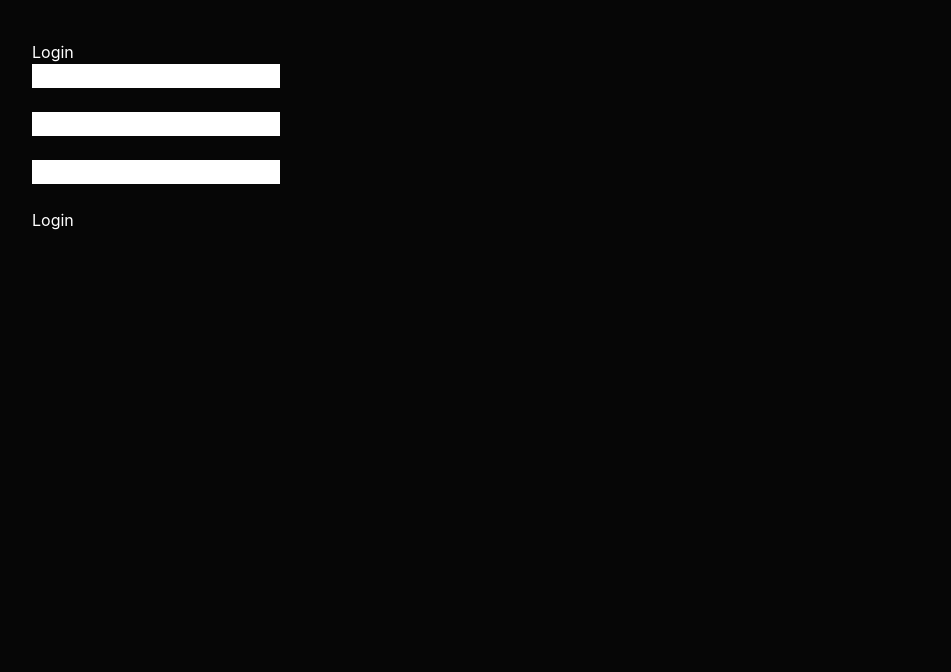
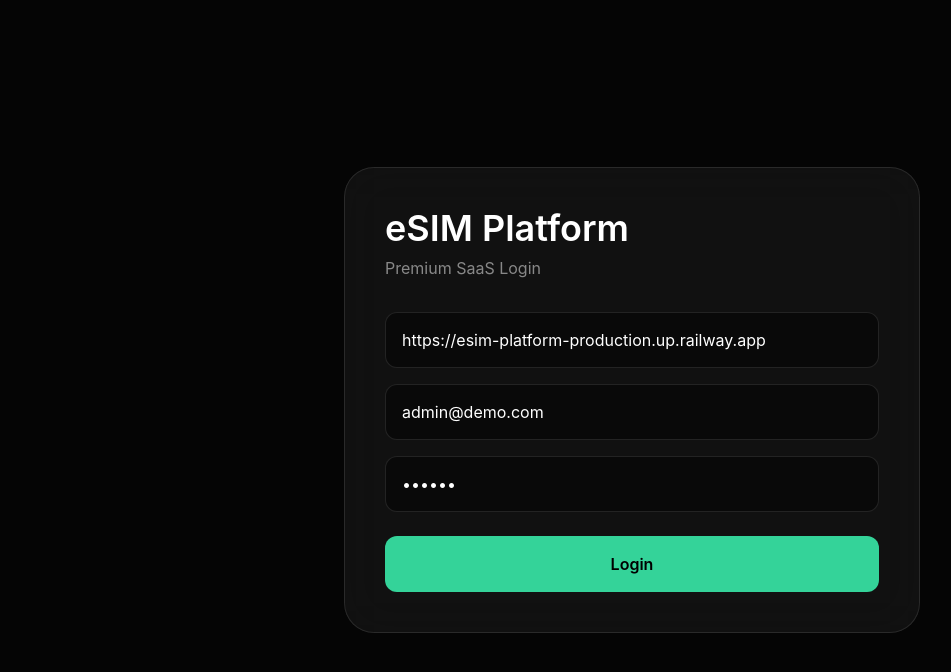
Before and after one commit to rkan22/esim-platform, a Next.js app in the folder apps/web/: page / in a window 1280 px wide. Shown: the top 672 px of the page, without its empty margins (8-959 px from the left). Built offline with nearby package versions, Linux system fonts and the light colour scheme.

Commit message:
Update page.jsx

```diff
--- a/apps/web/app/page.jsx
+++ b/apps/web/app/page.jsx
@@ -3,57 +3,86 @@
 import { useState } from "react";
 import { useRouter } from "next/navigation";
 
+const TOKEN_KEY = "esim_platform_token";
+const API_BASE_KEY = "esim_platform_api_base";
+
 export default function LoginPage() {
   const router = useRouter();
 
-  const [api, setApi] = useState("https://esim-platform-production.up.railway.app");
+  const [apiBase, setApiBase] = useState("https://esim-platform-production.up.railway.app");
   const [email, setEmail] = useState("admin@demo.com");
   const [password, setPassword] = useState("123456");
   const [error, setError] = useState("");
+  const [loading, setLoading] = useState(false);
 
-  async function login() {
+  async function handleLogin() {
     try {
       setError("");
+      setLoading(true);
 
-      const res = await fetch(`${api}/api/auth/login`, {
+      const base = apiBase.trim().replace(/\/+$/, "");
+
+      const res = await fetch(`${base}/api/auth/login`, {
         method: "POST",
-        headers: {
-          "Content-Type": "application/json",
-        },
+        headers: { "Content-Type": "application/json" },
         body: JSON.stringify({ email, password }),
       });
 
-      const json = await res.json();
+      const data = await res.json();
 
-      if (!res.ok) {
-        throw new Error(json.error || "Login failed");
-      }
+      if (!res.ok) throw new Error(data.error || "Login failed");
 
-      localStorage.setItem("esim_platform_token", json.accessToken);
-      localStorage.setItem("esim_platform_api_base", api);
+      localStorage.setItem(TOKEN_KEY, data.accessToken);
+      localStorage.setItem(API_BASE_KEY, base);
 
       router.push("/dashboard");
-    } catch (err) {
-      setError(err.message || "Error");
+    } catch (e) {
+      setError(e.message);
+    } finally {
+      setLoading(false);
     }
   }
 
   return (
-    <main style={{ padding: 40 }}>
-      <h1>Login</h1>
+    <main className="min-h-screen flex items-center justify-center bg-[#050505]">
+      <div className="w-full max-w-xl p-10 rounded-[30px] bg-white/5 border border-white/10 backdrop-blur-xl">
 
-      <input value={api} onChange={(e) => setApi(e.target.value)} />
-      <br /><br />
+        <h1 className="text-4xl font-semibold mb-2">eSIM Platform</h1>
+        <p className="text-white/50 mb-8">Premium SaaS Login</p>
 
-      <input value={email} onChange={(e) => setEmail(e.target.value)} />
-      <br /><br />
+        <input
+          className="w-full mb-4 h-14 px-4 rounded-xl bg-black/40 border border-white/10"
+          placeholder="Backend URL"
+          value={apiBase}
+          onChange={(e) => setApiBase(e.target.value)}
+        />
 
-      <input value={password} onChange={(e) => setPassword(e.target.value)} type="password" />
-      <br /><br />
+        <input
+          className="w-full mb-4 h-14 px-4 rounded-xl bg-black/40 border border-white/10"
+          placeholder="Email"
+          value={email}
+          onChange={(e) => setEmail(e.target.value)}
+        />
 
-      {error && <div style={{ color: "red" }}>{error}</div>}
+        <input
+          type="password"
+          className="w-full mb-6 h-14 px-4 rounded-xl bg-black/40 border border-white/10"
+          placeholder="Password"
+          value={password}
+          onChange={(e) => setPassword(e.target.value)}
+        />
 
-      <button onClick={login}>Login</button>
+        {error && (
+          <div className="mb-4 text-red-400 text-sm">{error}</div>
+        )}
+
+        <button
+          onClick={handleLogin}
+          className="w-full h-14 rounded-xl bg-emerald-400 text-black font-semibold"
+        >
+          {loading ? "Signing..." : "Login"}
+        </button>
+      </div>
     </main>
   );
 }
```
